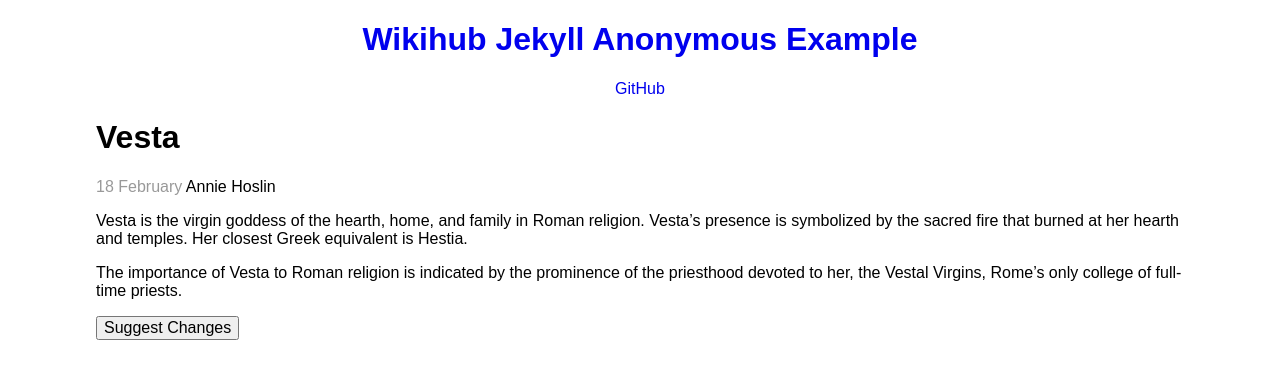
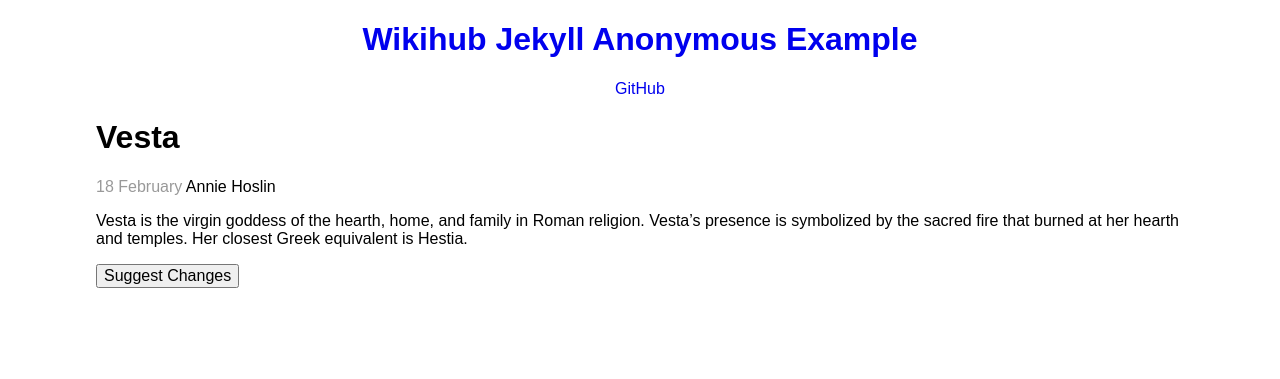
Before and after one commit to wiki-hub/jekyll-anon, a Jekyll site: the page built from _posts/2015-02-18-vesta.md, in a window 1280 px wide. Shown: the top 379 px of the page. Built offline with Jekyll 4.4.1, drawn with Linux system fonts in a browser that asks for light colours.

Commit message:
delete xxx

```diff
--- a/_posts/2015-02-18-vesta.md
+++ b/_posts/2015-02-18-vesta.md
@@ -6,5 +6,3 @@
 tags: [Home, Family, Goddess]
 ---
 Vesta is the virgin goddess of the hearth, home, and family in Roman religion. Vesta's presence is symbolized by the sacred fire that burned at her hearth and temples. Her closest Greek equivalent is Hestia.
-
-The importance of Vesta to Roman religion is indicated by the prominence of the priesthood devoted to her, the Vestal Virgins, Rome's only college of full-time priests.
```
